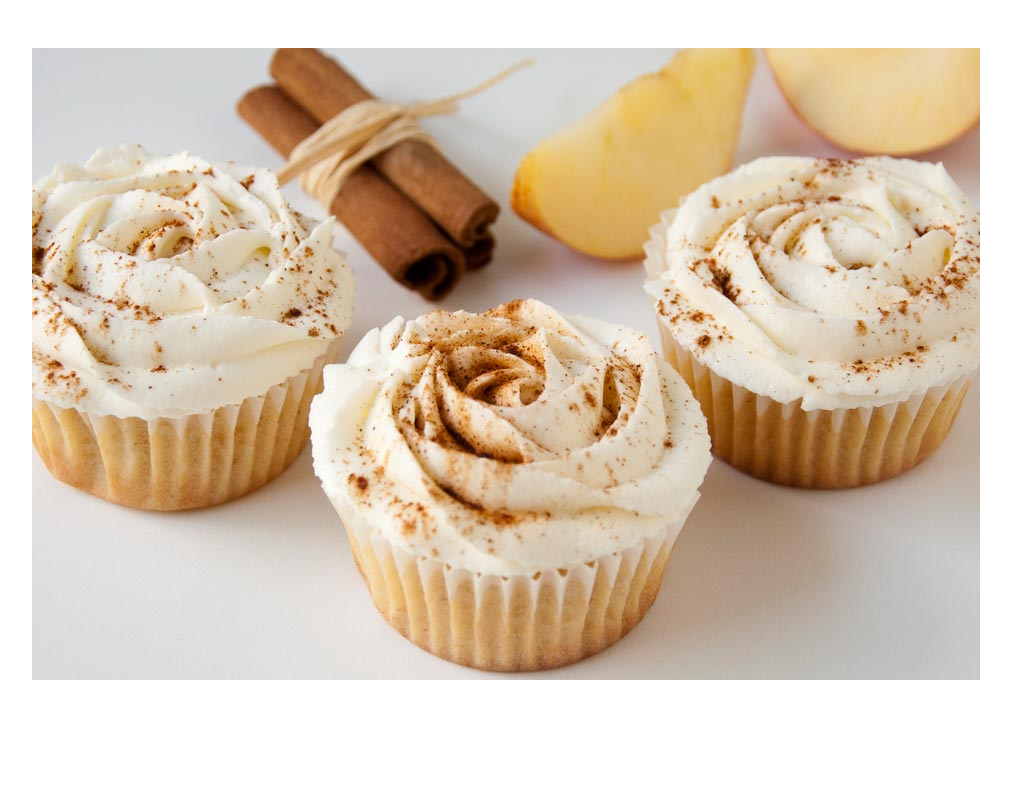
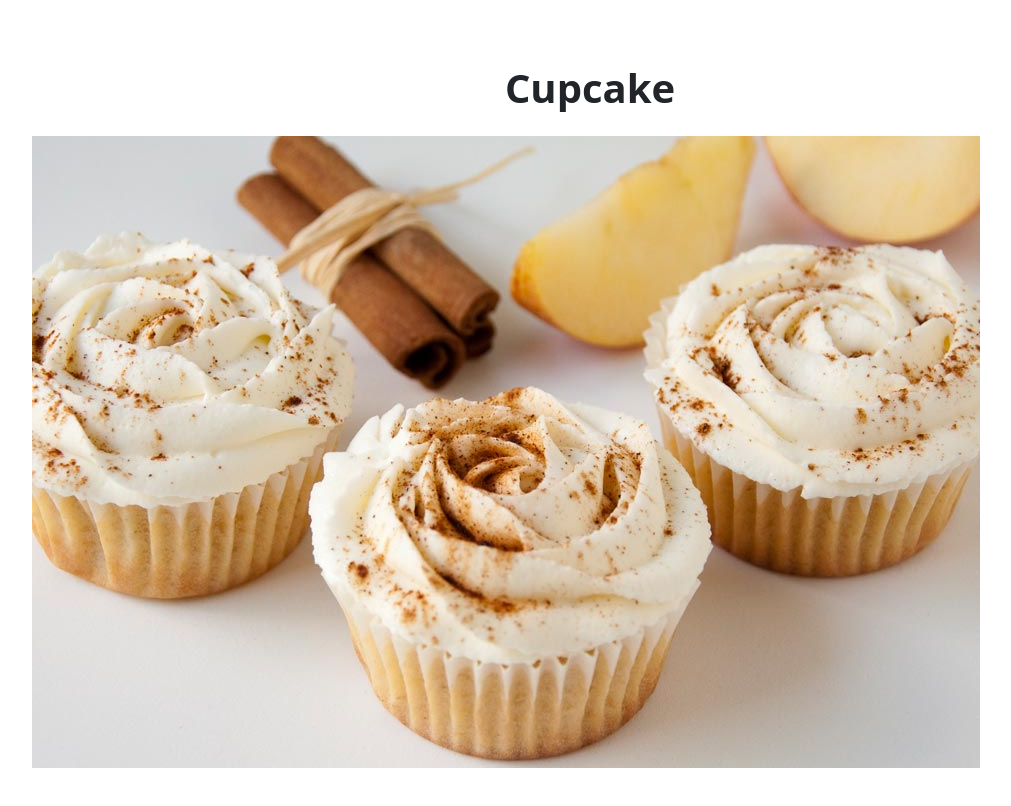
Before and after one commit to micaelacancino/DulceTentacion, a plain HTML site: page pages/detalleCategoriaCupcake.html in a window 1280 px wide. Shown: the whole page, without its empty margins (50-1061 px from the left). Drawn offline with nearby package versions, Linux system fonts and the light colour scheme.

Commit message:
agregue en css el display flex, hice un align items y un flex direction

```diff
--- a/css/detalleCategoriaCupcake.css
+++ b/css/detalleCategoriaCupcake.css
@@ -0,0 +1,6 @@
+.Cupcake {
+    display: flex;
+    align-items: center;
+    flex-direction: column;
+    justify-content: center;
+}
--- a/pages/detalleCategoriaCupcake.html
+++ b/pages/detalleCategoriaCupcake.html
@@ -11,9 +11,11 @@
     <header></header>
     <main>
 <section class="container py-5">
-    <div class="divclass">
-        <img src="/img/categorias/cupcakes/cupcakes-de-manzana-y-canela.jpg" class="img-fluid" alt="...">
+    <div class="Cupcake">
+        <h1 class="p-3 fw-bold">Cupcake</h1>
     </div>
+    <div>
+        <img src="/img/categorias/cupcakes/cupcakes-de-manzana-y-canela.jpg" class="img-fluid" alt="..."></div>
 </section>
     </main>
     <footer></footer>
```
